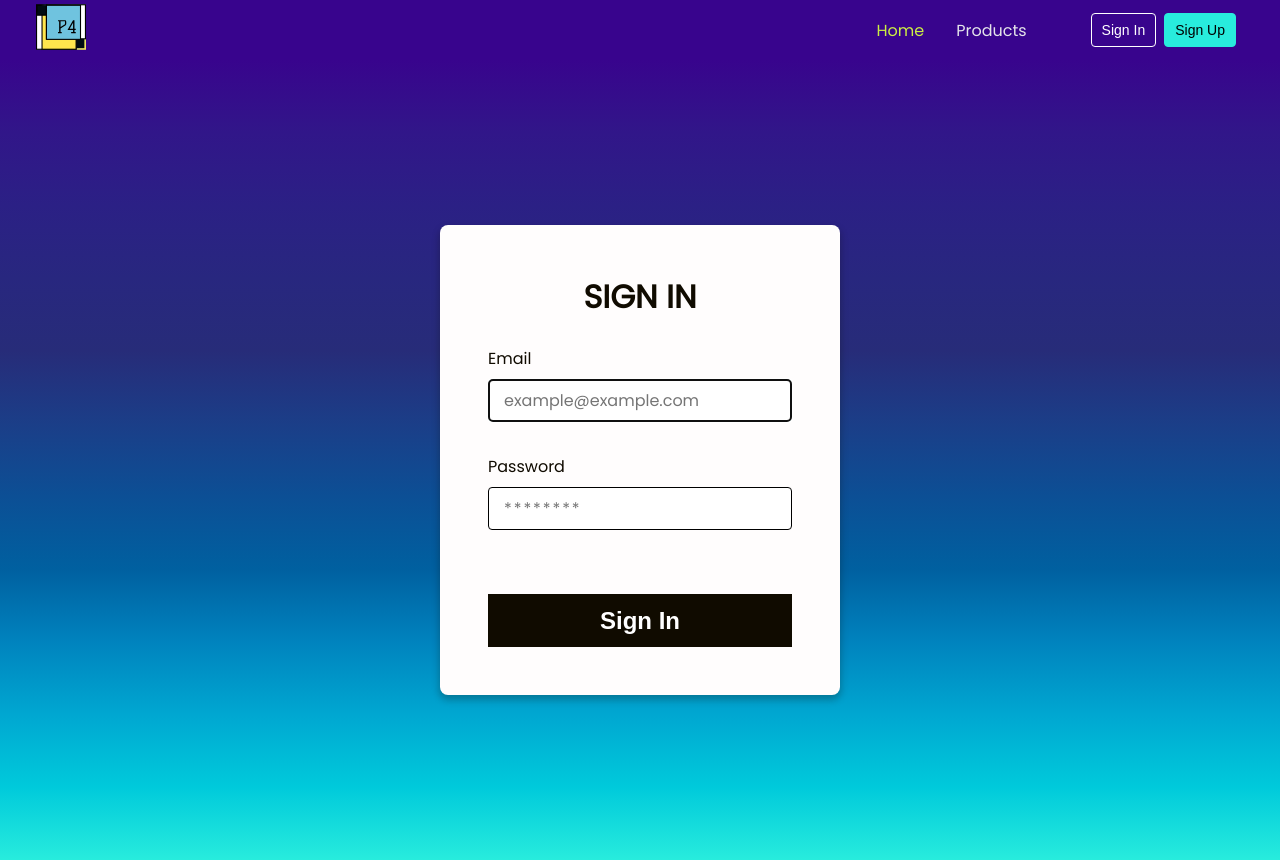
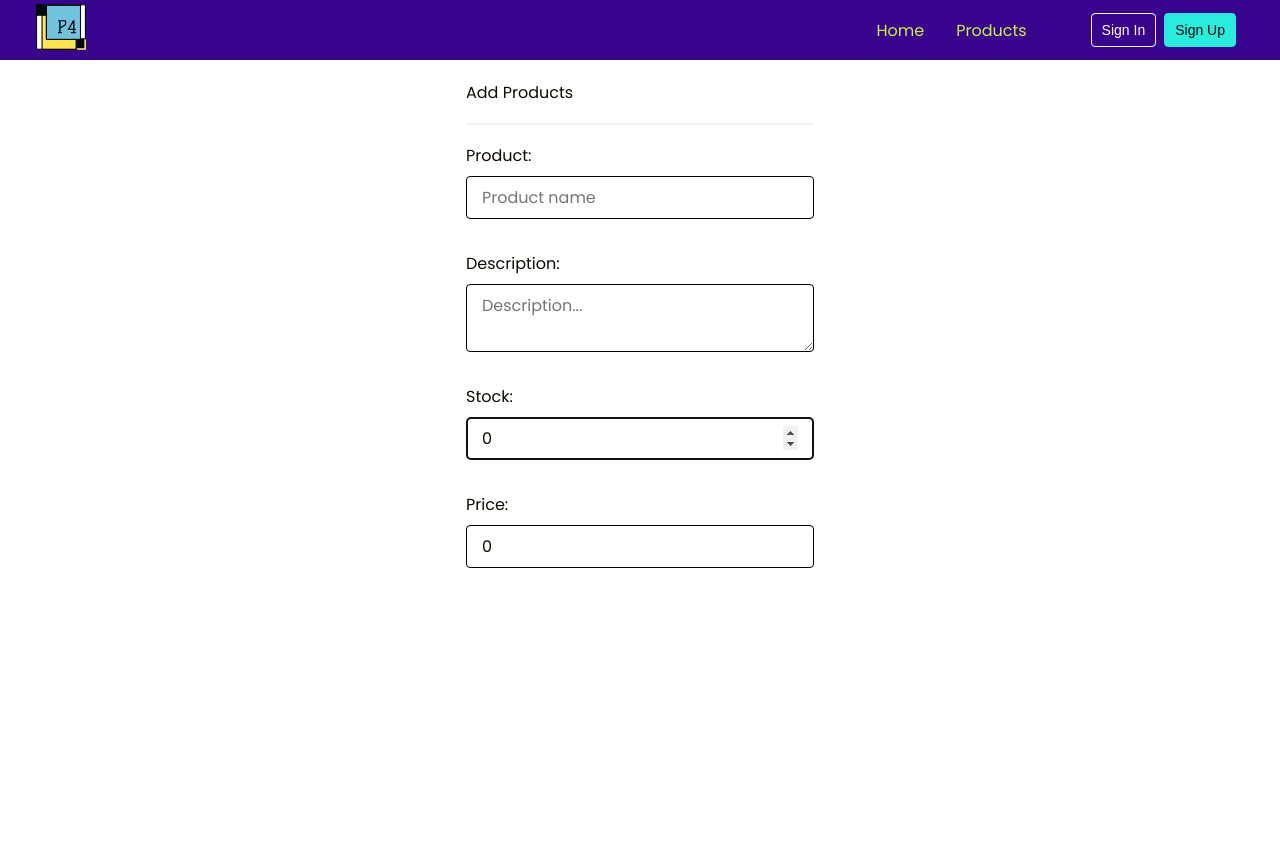
Before and after one commit to joequich/project4, a React (Create React App) app in the folder client/: page /products/add in a window 1280 px wide. Before the commit this address led to /auth/login. After the commit the page ends 800 px from the top, so only its background shows below. Built offline with nearby package versions, Linux system fonts and the light colour scheme.

Commit message:
fixed some styles

```diff
--- /dev/null
+++ b/client/src/components/project4/ManageProductScreen.tsx
@@ -0,0 +1,95 @@
+import React, { FormEvent } from 'react'
+import { Link } from 'react-router-dom';
+import { useForm } from '../../hooks/useForm';
+
+interface FormValues {
+    product?: string;
+    description?: string;
+    stock?: string;
+    price?: string;
+}
+
+export const ManageProductScreen = () => {
+    const [formValues, handleInputChange] = useForm({
+        product: '',
+        description: '',
+        stock: '0',
+        price: '0',
+    });
+
+    const { product, description, stock, price }: FormValues = formValues;
+
+    const handleSubmit = (e: FormEvent<HTMLFormElement>) => {
+        e.preventDefault();
+        console.log(formValues);
+    };
+    return (
+        <div className="products-container">
+            <div className="products-header">
+                <span className="products-header__title">Add Products</span>
+                <hr />
+            </div>
+            <form onSubmit={handleSubmit}>
+                <div className="input-wrapper mb-sm">
+                    <label htmlFor="email">Product: </label>
+                    <input
+                        type="text"
+                        name="product"
+                        className="input-field"
+                        placeholder="Product name"
+                        aria-placeholder="Your product name"
+                        autoComplete="off"
+                        value={product}
+                        onChange={handleInputChange}
+                        autoFocus
+                    />
+                </div>
+                <div className="input-wrapper mb-sm">
+                    <label htmlFor="password">Description: </label>
+                    <textarea
+                        name="description"
+                        className="input-field"
+                        placeholder="Description..."
+                        aria-placeholder="Your description"
+                        autoComplete="off"
+                        value={description}
+                        onChange={handleInputChange}
+                    />
+                </div>
+                <div className="input-wrapper mb-sm">
+                    <label htmlFor="stock">Stock: </label>
+                    <input
+                        type="number"
+                        name="stock"
+                        className="input-field"
+                        placeholder="Stock"
+                        aria-placeholder="Product Stock"
+                        autoComplete="off"
+                        value={stock}
+                        onChange={handleInputChange}
+                        autoFocus
+                    />
+                </div>
+                <div className="input-wrapper mb-sm">
+                    <label htmlFor="password">Price: </label>
+                    <input
+                        type="text"
+                        name="price"
+                        className="input-field"
+                        placeholder="Price"
+                        aria-placeholder="Product Price"
+                        autoComplete="off"
+                        value={price}
+                        onChange={handleInputChange}
+                    />
+                </div>
+                <button type="submit" className="btn mt-sm">
+                    Cancel
+                </button>
+                <button type="submit" className="btn mt-sm">
+                    Save
+                </button>
+            </form>
+        </div>
+    )
+}
--- a/client/src/components/project4/ProductsScreen.tsx
+++ b/client/src/components/project4/ProductsScreen.tsx
@@ -1,22 +1,27 @@
 import React from 'react'
-import { Link } from 'react-router-dom';
+import { Link, useHistory } from 'react-router-dom';
 import imagen from '../../assets/keyboard_keychron.jpg';
 import { Edit } from '../ui/icons/Edit';
 import { Remove } from '../ui/icons/Remove';
 import { Plus } from '../ui/icons/Plus';
 
 export const ProductsScreen = () => {
+    const history = useHistory();
 
     let arr = [...Array(10)];
+
+    const handleNew = () => {
+        history.replace('/products/add');
+    }
 
     return (
         <div className="products-container">
             <div className="products-header">
                 <span className="products-header__title">All Products</span>
                 <hr />
-                <button className="products-header__add-btn">
+                <button onClick={handleNew} className="products-header__add-btn">
                     <Plus />
-                    <span> Add new product</span>
+                    New product
                 </button>
             </div>
             <div className="items-list">
--- a/client/src/hooks/useForm.ts
+++ b/client/src/hooks/useForm.ts
@@ -1,9 +1,9 @@
 import { ChangeEvent, useState } from "react";
 
-export const useForm: (initialState?: object) => [values: object, handleInputChange: ({target}: ChangeEvent <HTMLInputElement>) => void] = (initialState = {}) => {
+export const useForm: (initialState?: object) => [values: object, handleInputChange: ({target}: ChangeEvent <HTMLInputElement | HTMLTextAreaElement>) => void] = (initialState = {}) => {
     const [values, setValues] = useState(initialState);
 
-    const handleInputChange = ({ target }: ChangeEvent <HTMLInputElement>) => {
+    const handleInputChange = ({ target }: ChangeEvent <HTMLInputElement | HTMLTextAreaElement>) => {
         setValues({
             ...values,
             [target.name]: target.value
--- a/client/src/routers/AppRouter.tsx
+++ b/client/src/routers/AppRouter.tsx
@@ -3,6 +3,7 @@ import { PrincipalScreen } from '../components/project4/PrincipalScreen';
 import { AuthRouter } from './AuthRouter';
 import { NavBar } from '../components/ui/NavBar';
 import { ProductsScreen } from '../components/project4/ProductsScreen';
+import { ManageProductScreen } from '../components/project4/ManageProductScreen';
 
 export const AppRouter = () => {
     return (
@@ -14,6 +15,7 @@ export const AppRouter = () => {
                             <Route path="/auth" component={AuthRouter} />
                             <Route exact path="/" component={PrincipalScreen} />
                             <Route exact path="/products" component={ProductsScreen} />
+                            <Route exact path="/products/add" component={ManageProductScreen} />
                             <Redirect to="/auth/login"/>
                         </Switch>
                     </div>
--- a/client/src/styles/layout/_navigation.scss
+++ b/client/src/styles/layout/_navigation.scss
@@ -151,6 +151,7 @@
         font-weight:400;
         padding: 8px 10px;
         text-decoration: none;
+        cursor: pointer;
 
         @media (min-width: $breakpoint-tablet) {
             margin-right: 0.5rem;
```
Also changed, not shown: client/public/index.html (+1 -23 lines).
